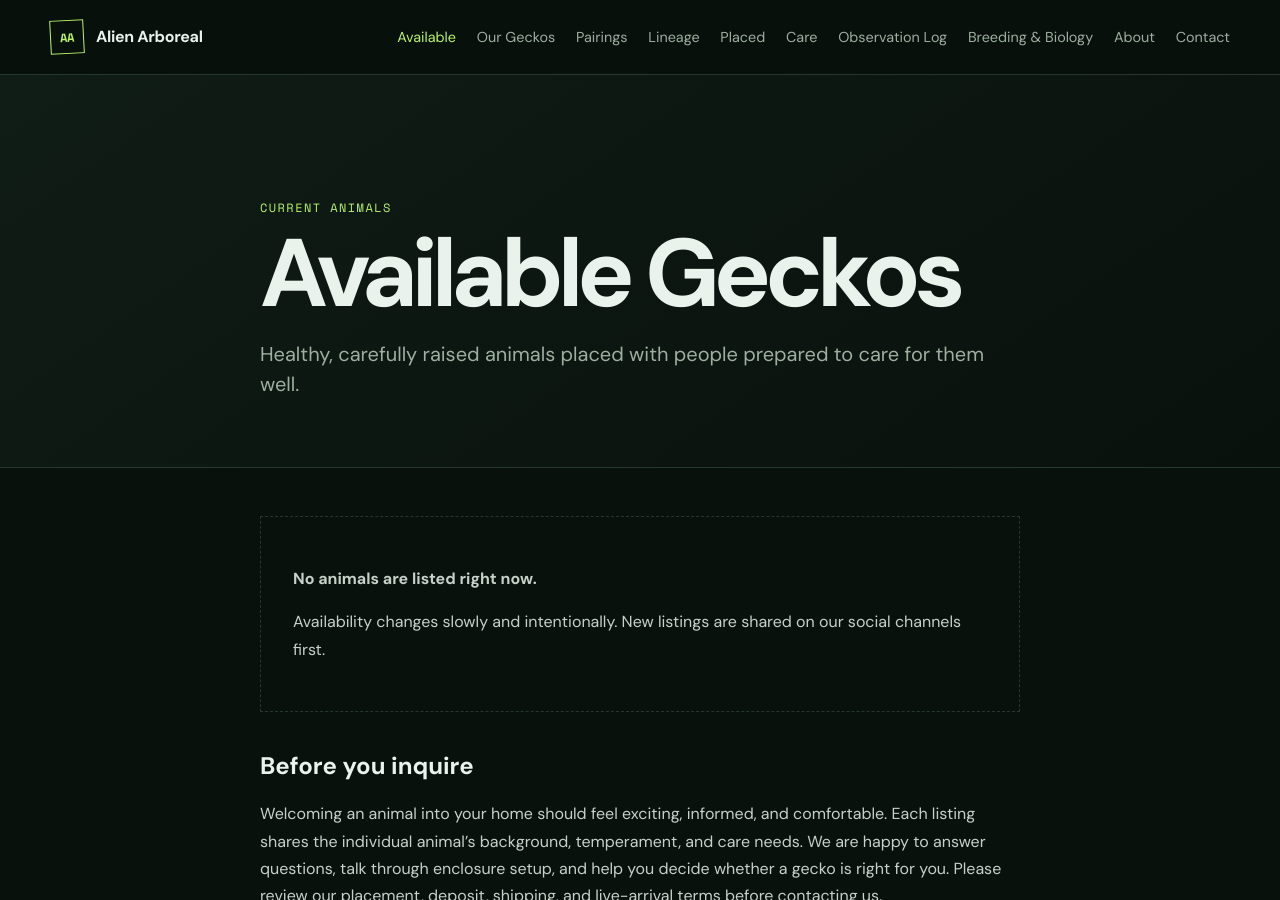
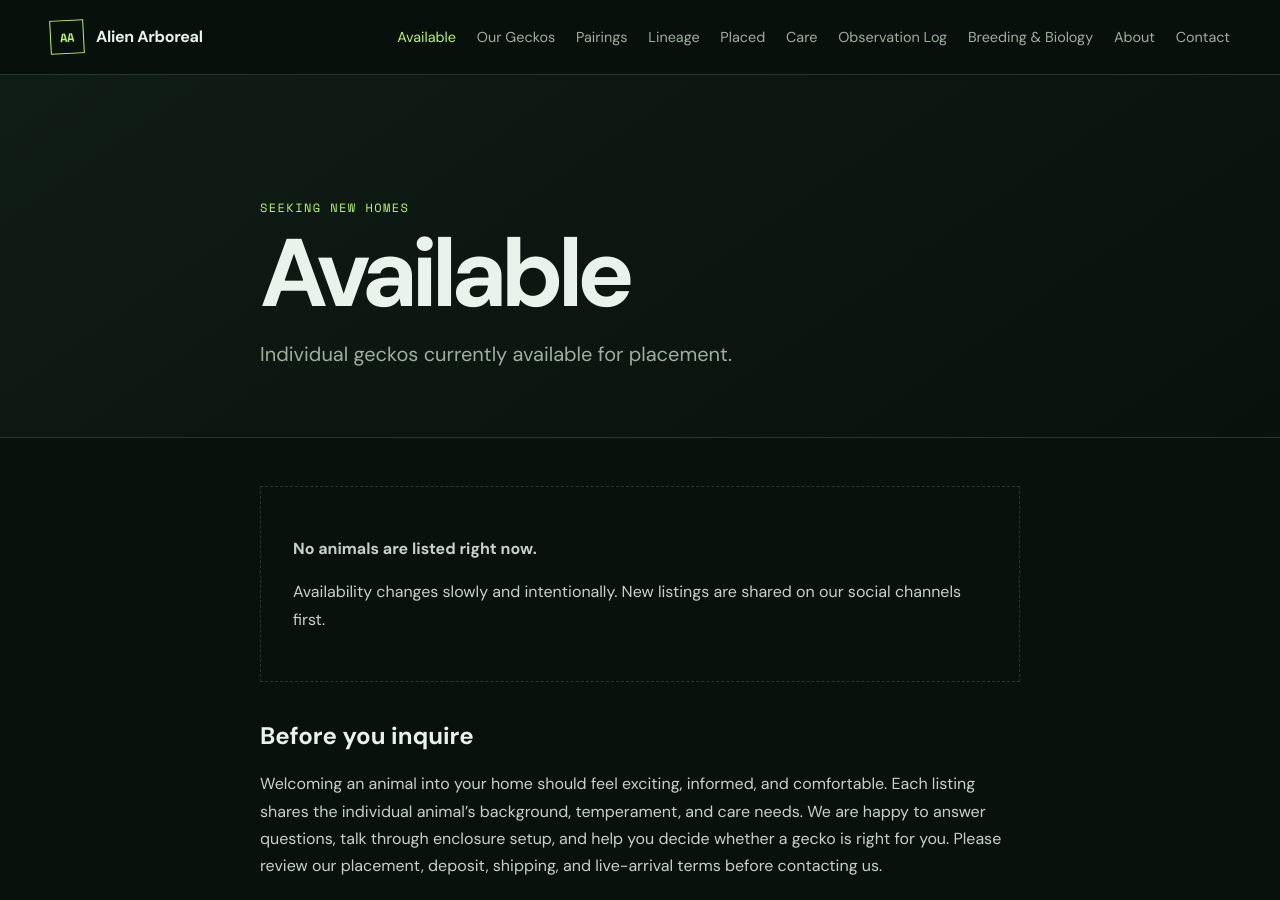
Before and after one commit to SavannahSidle/AlienArboreal, a Jekyll site: the page built from available.md, in a window 1280 px wide and 900 px high. Built offline with Jekyll 4.4.1, drawn with Linux system fonts in a browser that asks for light colours.

Commit message:
Refine Available page language

```diff
--- a/available.md
+++ b/available.md
@@ -1,8 +1,8 @@
 ---
 layout: page
-title: Available Geckos
-eyebrow: Current animals
-description: Healthy, carefully raised animals placed with people prepared to care for them well.
+title: Available
+eyebrow: Seeking new homes
+description: Individual geckos currently available for placement.
 permalink: /available/
 ---
 {% assign available_geckos = site.geckos | where: "status", "available" %}
```
